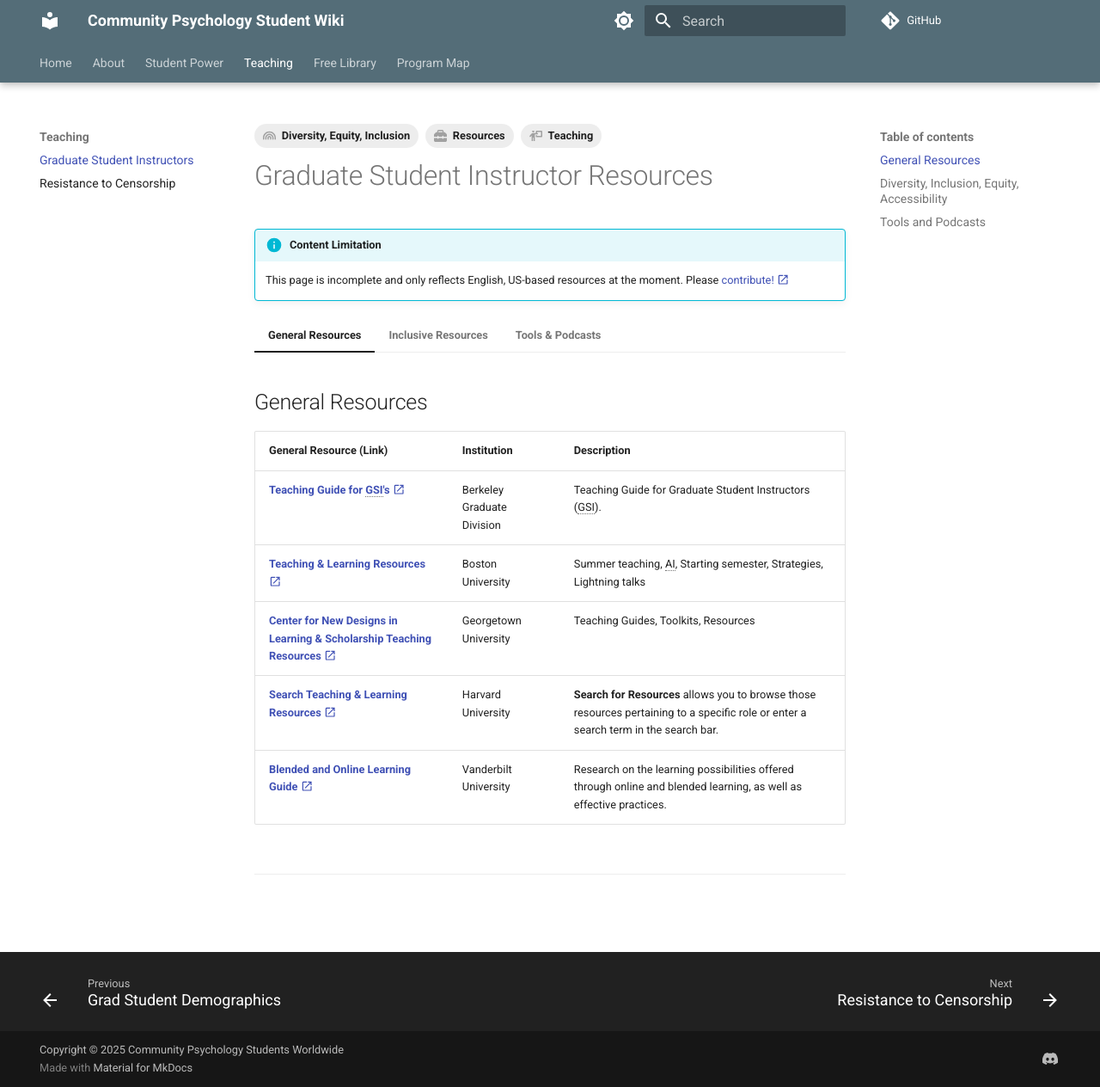
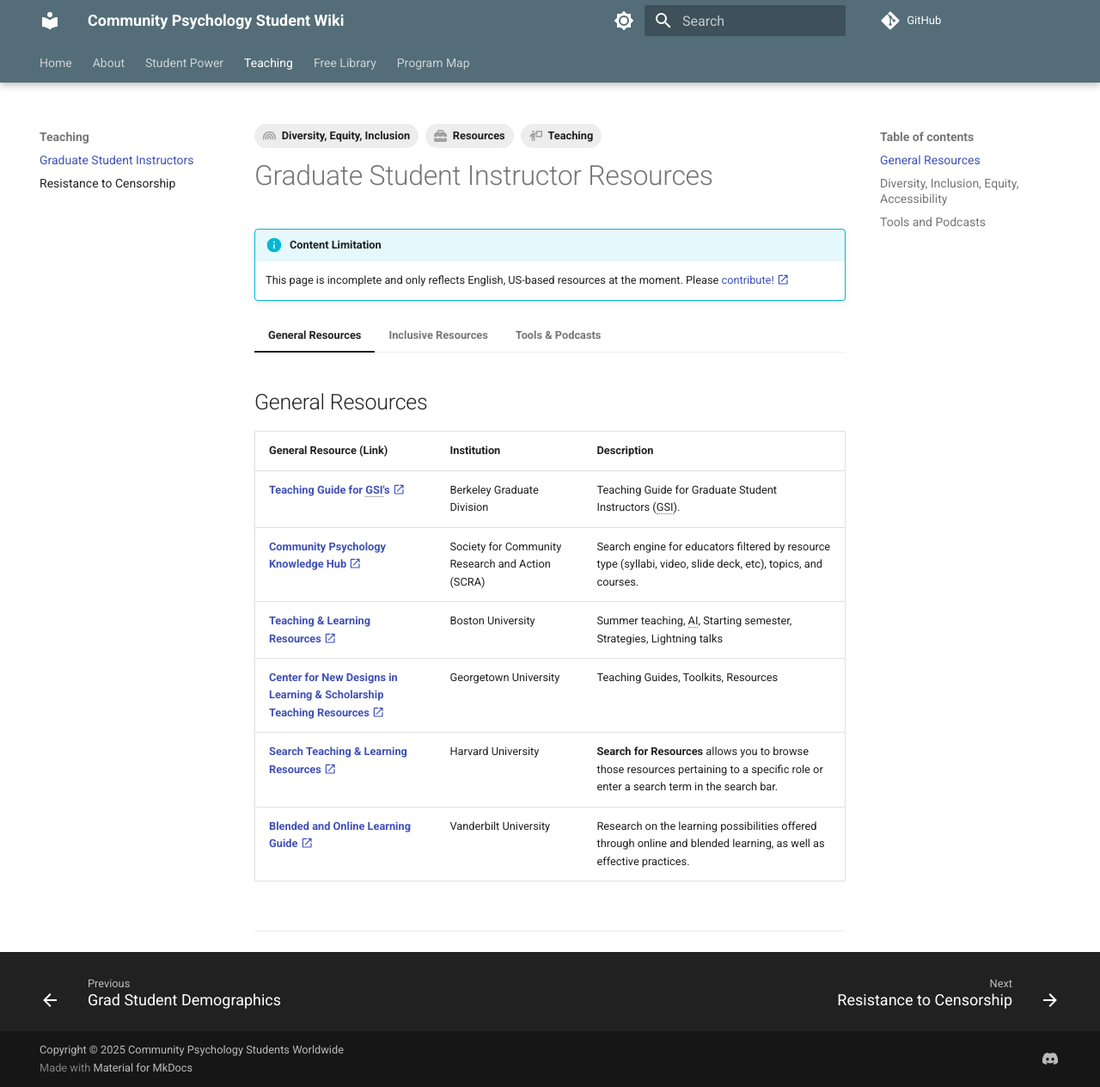
Before and after one commit to studentwiki/studentwiki.github.io, an MkDocs documentation site: the page built from docs/Teaching/gradinstructors.md, in a window 1280 px wide and 1264 px high. Shown: the whole window at 86% size. Built offline with MkDocs 1.6.1 and Material for MkDocs 9.7.7, drawn with Linux system fonts in a browser that asks for light colours; plug-ins that fetch from the network failed and are left out; comment, search, counter and statistics services are not loaded.

Commit message:
added teaching resources

```diff
--- a/docs/Teaching/gradinstructors.md
+++ b/docs/Teaching/gradinstructors.md
@@ -21,13 +21,14 @@ tags:
 
     ## General Resources
 
-    | General Resource (Link)                                                                                                                     | Institution                | Description                                                                                                                           |
-    |---------------------------------------------------------------------------------------------------------------------------------------------|----------------------------|---------------------------------------------------------------------------------------------------------------------------------------|
+    | General Resource (Link)                                                                                                                   | Institution                | Description                                                                                                                           |
+    |-------------------------------------------------------------------------------------------------------------------------------------------|----------------------------|---------------------------------------------------------------------------------------------------------------------------------------|
     | [**Teaching Guide for GSI's** :material-open-in-new:](https://gsi.berkeley.edu/gsi-guide-contents/)                                       | Berkeley Graduate Division | Teaching Guide for Graduate Student Instructors (GSI).                                                                                |
-    | [**Teaching & Learning Resources** :material-open-in-new:](https://www.bu.edu/ctl/resources/)                                            | Boston University          | Summer teaching, AI, Starting semester, Strategies, Lightning talks                                                                   |
-    | [**Center for New Designs in Learning & Scholarship Teaching Resources** :material-open-in-new:](https://cndls.georgetown.edu/resources/)  | Georgetown University      | Teaching Guides, Toolkits, Resources                                                                                                  |
-    | [**Search Teaching & Learning Resources** :material-open-in-new:](https://hilt.harvard.edu/teaching-learning-resources-overview/)        | Harvard University         | **Search for Resources** allows you to browse those resources pertaining to a specific role or enter a search term in the search bar. |
-    | [**Blended and Online Learning Guide** :material-open-in-new:](https://cft.vanderbilt.edu/guides-sub-pages/blended-and-online-learning/) | Vanderbilt University      | Research on the learning possibilities offered through online and blended learning, as well as effective practices.                   |
+    | [**Community Psychology Knowledge Hub** :material-open-in-new:](https://scra27.org/resources/educators/knowledge-hub/) | Society for Community Research and Action (SCRA) | Search engine for educators filtered by resource type (syllabi, video, slide deck, etc), topics, and courses. |
+    | [**Teaching & Learning Resources** :material-open-in-new:](https://www.bu.edu/ctl/resources/)                                             | Boston University          | Summer teaching, AI, Starting semester, Strategies, Lightning talks                                                                   |
+    | [**Center for New Designs in Learning & Scholarship Teaching Resources** :material-open-in-new:](https://cndls.georgetown.edu/resources/) | Georgetown University      | Teaching Guides, Toolkits, Resources                                                                                                  |
+    | [**Search Teaching & Learning Resources** :material-open-in-new:](https://hilt.harvard.edu/teaching-learning-resources-overview/)         | Harvard University         | **Search for Resources** allows you to browse those resources pertaining to a specific role or enter a search term in the search bar. |
+    | [**Blended and Online Learning Guide** :material-open-in-new:](https://cft.vanderbilt.edu/guides-sub-pages/blended-and-online-learning/)  | Vanderbilt University      | Research on the learning possibilities offered through online and blended learning, as well as effective practices.                   |
 
 === "Inclusive Resources"
 
@@ -35,6 +36,7 @@ tags:
 
     | Inclusive Guide (Link)                                                                                                                                                                                                        | Institution                   | Description                                                                                                                                    |
     |-------------------------------------------------------------------------------------------------------------------------------------------------------------------------------------------------------------------------------|-------------------------------|------------------------------------------------------------------------------------------------------------------------------------------------|
+    | [**Community Psychology Knowledge Hub** :material-open-in-new:](https://scra27.org/resources/educators/knowledge-hub/) | Society for Community Research and Action (SCRA) | Search engine for educators filtered by resource type, topics (including diversity, intersectionality, social justice, racial justice, climate justice, LGBTQIA, systemic inequality, etc), and courses. |
     | [**Critical Practices for Social Justice Education** :material-open-in-new:](https://www.learningforjustice.org/magazine/publications/critical-practices-for-social-justice-education)                                     | Southern Poverty Law Center   | Classroom Culture, Instruction, School Climate, Teacher Leadership                                                                             |
     | [**Culturally Responsive & Inclusive Curriculum Resources** :material-open-in-new:](https://guides.library.pdx.edu/culturallyresponsivecurriculum)                                                                         | Portland State University     | Guide, Resources, Examples.                                                                                                                    |
     | [**Inclusive Teaching & Learning** :material-open-in-new:](https://ctl.utexas.edu/instructional-strategies/inclusive-teaching-and-learning)                                                                                | University of Texas at Austin | Brief overview on how to create opportunities for all students to connect with you, the course material, and each other.                       |
@@ -52,6 +54,8 @@ tags:
     | [**Active Learning Library** :material-open-in-new:](https://teaching.tools/activities)              | Teaching Tools                 | Library of active learning tools. Searchable with filters.                                                                                                                                           |
     | [**Tea for Teaching Podcast** :material-open-in-new:](https://teaforteaching.com/episodes/)          | John Kane & Rebecca Mushtare   | This podcast is a series of informal discussions of innovative and effective practices in teaching and learning.                                                                                     |
     | [**Teaching in Higher Ed Podcast** :material-open-in-new:](https://teachinginhighered.com/episodes/) | Teaching in Higher Ed          | Podcast on digitial pedagogy, students, work/life, and teaching.                                                                                                                                     |
-    | [**The Diversity Style Guide** :material-open-in-new:](https://www.diversitystyleguide.com/)         | San Francisco State University | The guide contains more than 700 terms related to race/ethnicity, disability, immigration, sexuality and gender identity, drugs and alcohol, and geography. You can browse by letter or by category. |
+    | [**The Diversity Style Guide** :material-open-in-new:](https://www.diversitystyleguide.com/) | San Francisco State University | The guide contains more than 700 terms related to race/ethnicity, disability, immigration, sexuality and gender identity, drugs and alcohol, and geography. You can browse by letter or by category. |
+    | [**Perusall Social Learning Platform** :material-open-in-new:](https://www.perusall.com/instructors) | Perusall | Social learning platform that allows students to collectively annotate PDFs, videos, webpages, etc. It is free to create a course/club and load content, and free for students (this option must be enabled). It is not free to use textbooks. |
+    | [**Hypothes.is Social Learning Platform** :material-open-in-new:](https://hypothes.is/) | Hypothes.is | Opensource social learning platform that allows students to collectively annotate PDFs and webpages through a browser extension. It is free to use. |
 
 ___
```
Also changed, not shown: site/Teaching/gradinstructors/index.html, site/search/search_index.json.
